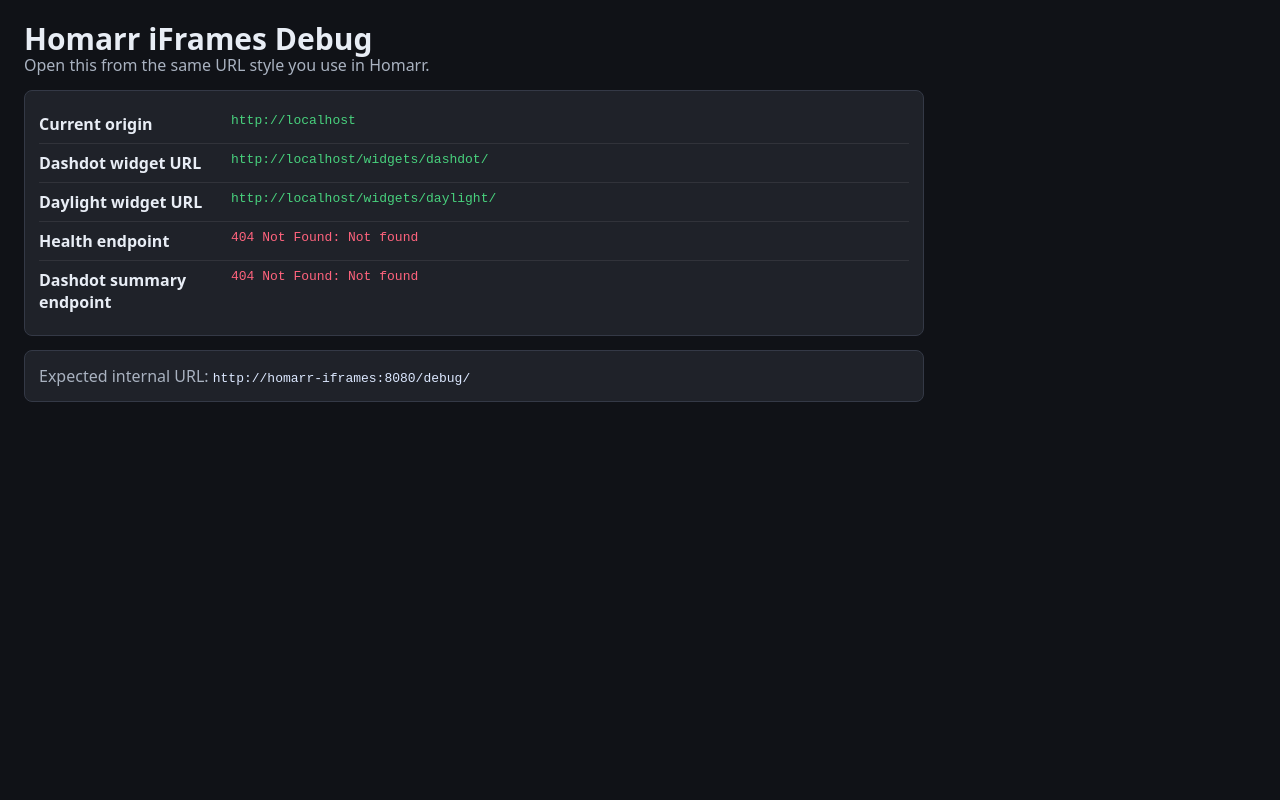
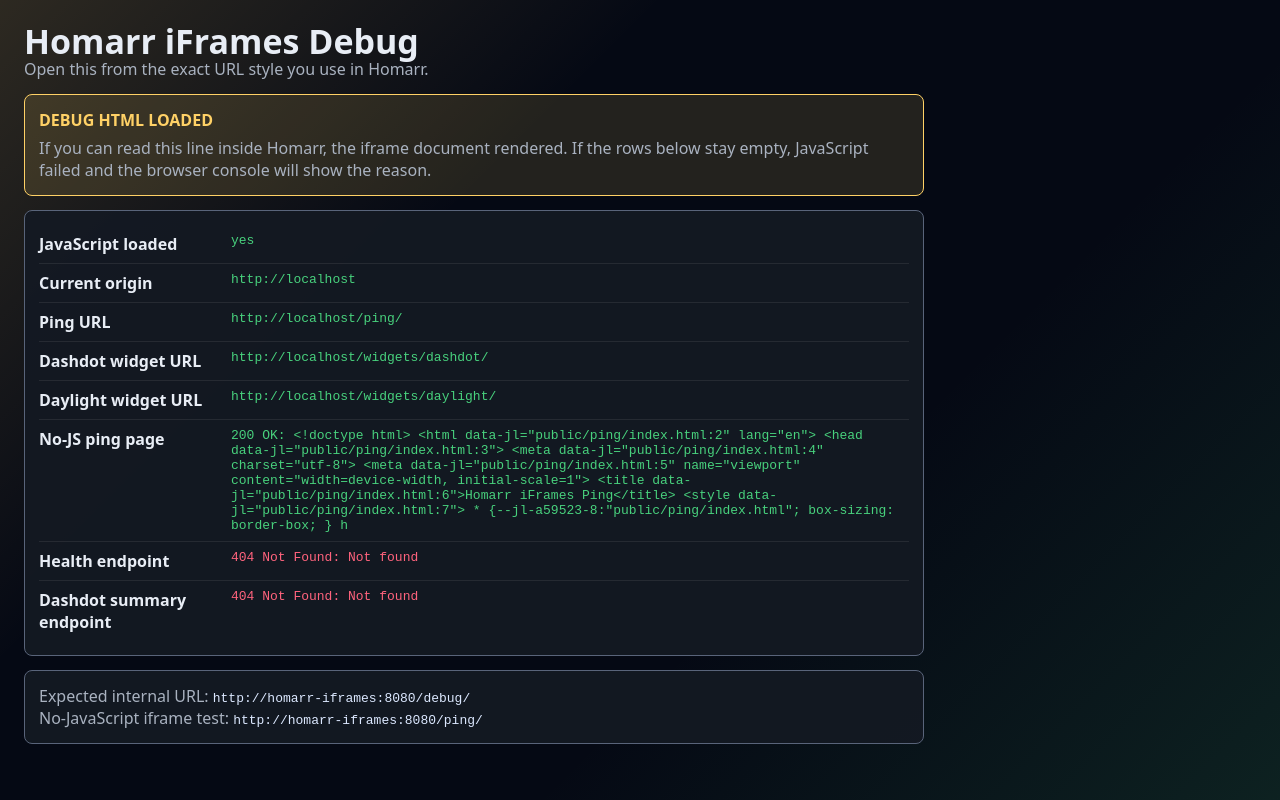
Before and after one commit to Janlxrd/homarr-custom-widgets, a website: page public/debug/index.html in a window 1280 px wide. Drawn offline with Linux system fonts and the light colour scheme; no server answers.

Commit message:
Add iframe ping and debug diagnostics

```diff
--- a/public/debug/app.js
+++ b/public/debug/app.js
@@ -2,14 +2,39 @@
 const origin = window.location.origin;
 const logPrefix = '[homarr-iframes:debug]';
 
-console.info(`${logPrefix} loaded`, { origin });
+window.addEventListener('error', (event) => {
+  add('JavaScript error', event.message || 'Unknown script error', false);
+  console.error(`${logPrefix} JavaScript error`, event.error || event.message);
+});
 
-add('Current origin', origin, true);
-add('Dashdot widget URL', `${origin}/widgets/dashdot/`, true);
-add('Daylight widget URL', `${origin}/widgets/daylight/`, true);
+window.addEventListener('unhandledrejection', (event) => {
+  const reason = event.reason instanceof Error ? event.reason.message : String(event.reason);
+  add('Unhandled promise rejection', reason, false);
+  console.error(`${logPrefix} Unhandled promise rejection`, event.reason);
+});
 
-await check('Health endpoint', '/healthz');
-await check('Dashdot summary endpoint', '/api/dashdot/summary');
+run().catch((error) => {
+  add('Debug script failed', error instanceof Error ? error.message : String(error), false);
+  console.error(`${logPrefix} Debug script failed`, error);
+});
+
+async function run() {
+  console.info(`${logPrefix} loaded`, {
+    origin,
+    pathname: window.location.pathname,
+    search: window.location.search
+  });
+
+  add('JavaScript loaded', 'yes', true);
+  add('Current origin', origin, true);
+  add('Ping URL', `${origin}/ping/`, true);
+  add('Dashdot widget URL', `${origin}/widgets/dashdot/`, true);
+  add('Daylight widget URL', `${origin}/widgets/daylight/`, true);
+
+  await check('No-JS ping page', '/ping/');
+  await check('Health endpoint', '/healthz');
+  await check('Dashdot summary endpoint', '/api/dashdot/summary');
+}
 
 async function check(label, url) {
   try {
--- a/public/debug/index.html
+++ b/public/debug/index.html
@@ -7,13 +7,14 @@
     <style>
       :root {
         color-scheme: dark;
-        --bg: #101217;
-        --panel: #1f2229;
-        --line: #343946;
+        --bg: #050914;
+        --panel: #141923;
+        --line: #59647a;
         --text: #e8edf5;
         --muted: #a9b2c0;
         --ok: #48d17d;
         --bad: #ff637d;
+        --warn: #ffd166;
       }
 
       * {
@@ -23,7 +24,11 @@
       body {
         margin: 0;
         padding: 24px;
-        background: var(--bg);
+        min-height: 100vh;
+        background:
+          linear-gradient(135deg, rgba(255, 209, 102, 0.16), transparent 32%),
+          linear-gradient(315deg, rgba(72, 209, 125, 0.12), transparent 36%),
+          var(--bg);
         color: var(--text);
         font-family: ui-sans-serif, system-ui, -apple-system, BlinkMacSystemFont, "Segoe UI", sans-serif;
       }
@@ -40,7 +45,7 @@
       }
 
       h1 {
-        font-size: 30px;
+        font-size: clamp(22px, 7vw, 34px);
         line-height: 1;
       }
 
@@ -52,7 +57,18 @@
         border: 1px solid var(--line);
         border-radius: 8px;
         padding: 14px;
-        background: var(--panel);
+        background: rgba(20, 25, 35, 0.94);
+      }
+
+      .loaded {
+        border-color: var(--warn);
+        background: rgba(255, 209, 102, 0.12);
+      }
+
+      .loaded strong {
+        display: block;
+        margin-bottom: 6px;
+        color: var(--warn);
       }
 
       .row {
@@ -94,11 +110,16 @@
     <main>
       <header>
         <h1>Homarr iFrames Debug</h1>
-        <p>Open this from the same URL style you use in Homarr.</p>
+        <p>Open this from the exact URL style you use in Homarr.</p>
       </header>
+      <section class="card loaded">
+        <strong>DEBUG HTML LOADED</strong>
+        <p>If you can read this line inside Homarr, the iframe document rendered. If the rows below stay empty, JavaScript failed and the browser console will show the reason.</p>
+      </section>
       <section id="rows" class="card"></section>
       <section class="card">
         <p>Expected internal URL: <code>http://homarr-iframes:8080/debug/</code></p>
+        <p>No-JavaScript iframe test: <code>http://homarr-iframes:8080/ping/</code></p>
       </section>
     </main>
   </body>
--- /dev/null
+++ b/public/ping/index.html
@@ -0,0 +1,66 @@
+<!doctype html>
+<html lang="en">
+  <head>
+    <meta charset="utf-8">
+    <meta name="viewport" content="width=device-width, initial-scale=1">
+    <title>Homarr iFrames Ping</title>
+    <style>
+      * {
+        box-sizing: border-box;
+      }
+
+      html,
+      body {
+        width: 100%;
+        min-height: 100%;
+      }
+
+      body {
+        margin: 0;
+        display: grid;
+        place-items: center;
+        padding: 18px;
+        background: #f2f4f8;
+        color: #111827;
+        font-family: ui-sans-serif, system-ui, -apple-system, BlinkMacSystemFont, "Segoe UI", sans-serif;
+      }
+
+      main {
+        width: min(100%, 760px);
+        border: 4px solid #18a058;
+        border-radius: 8px;
+        padding: clamp(16px, 5vw, 32px);
+        background: #ffffff;
+      }
+
+      h1,
+      p {
+        margin: 0;
+      }
+
+      h1 {
+        color: #0b7a3b;
+        font-size: clamp(24px, 8vw, 52px);
+        line-height: 1;
+      }
+
+      p {
+        margin-top: 12px;
+        font-size: clamp(14px, 3.5vw, 20px);
+        line-height: 1.35;
+      }
+
+      code {
+        overflow-wrap: anywhere;
+        color: #0f3f8f;
+      }
+    </style>
+  </head>
+  <body>
+    <main>
+      <h1>IFRAME PING OK</h1>
+      <p>This page uses no JavaScript. If this shows in Homarr, the iframe can render <code>homarr-iframes:8080</code>.</p>
+      <p>Next test: <code>http://homarr-iframes:8080/debug/</code></p>
+    </main>
+  </body>
+</html>
```
Also changed, not shown: public/widgets/dashdot/app.js (+15 -0 lines), public/widgets/daylight/app.js (+16 -0 lines), server.js (+6 -4 lines), README.md.
